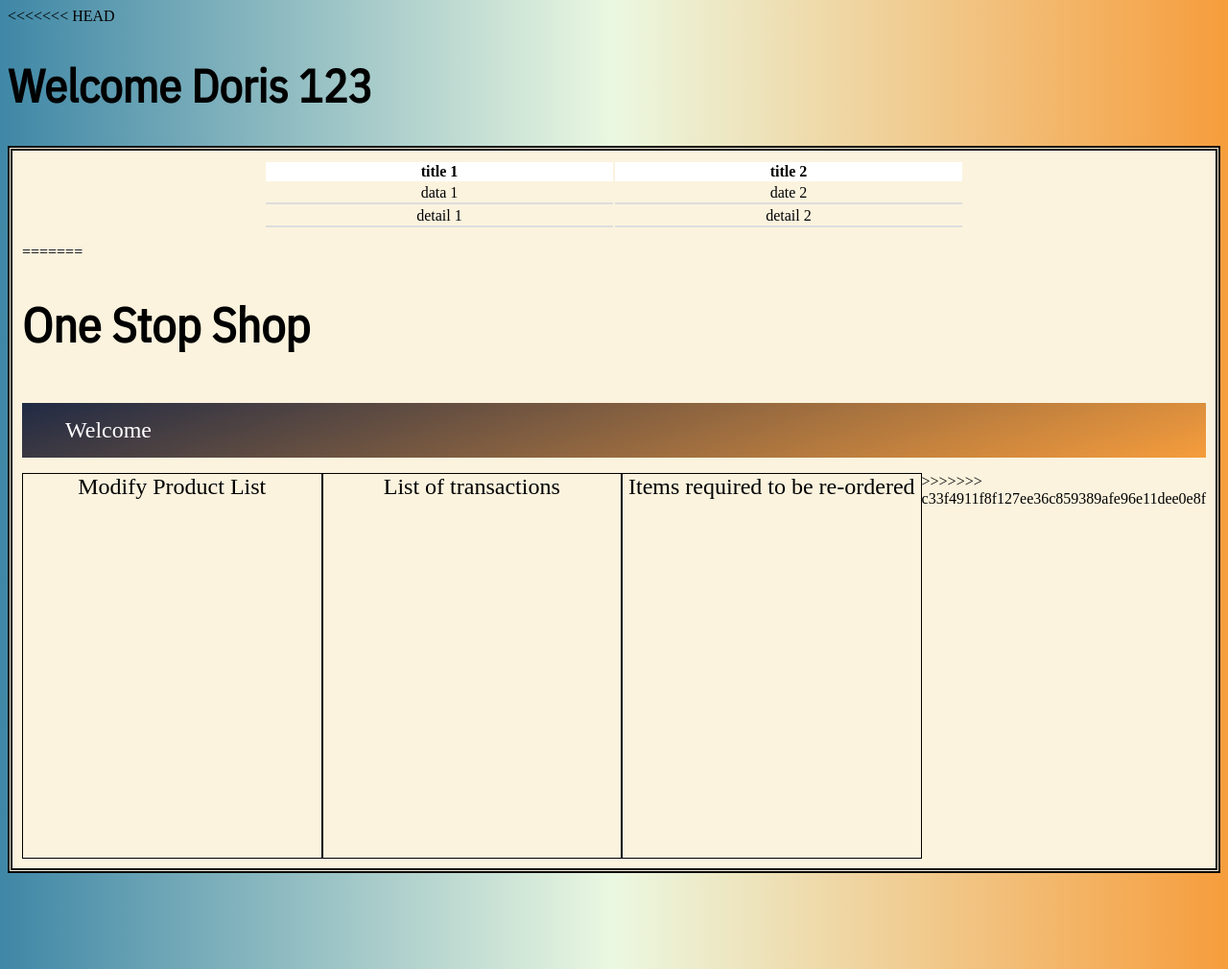
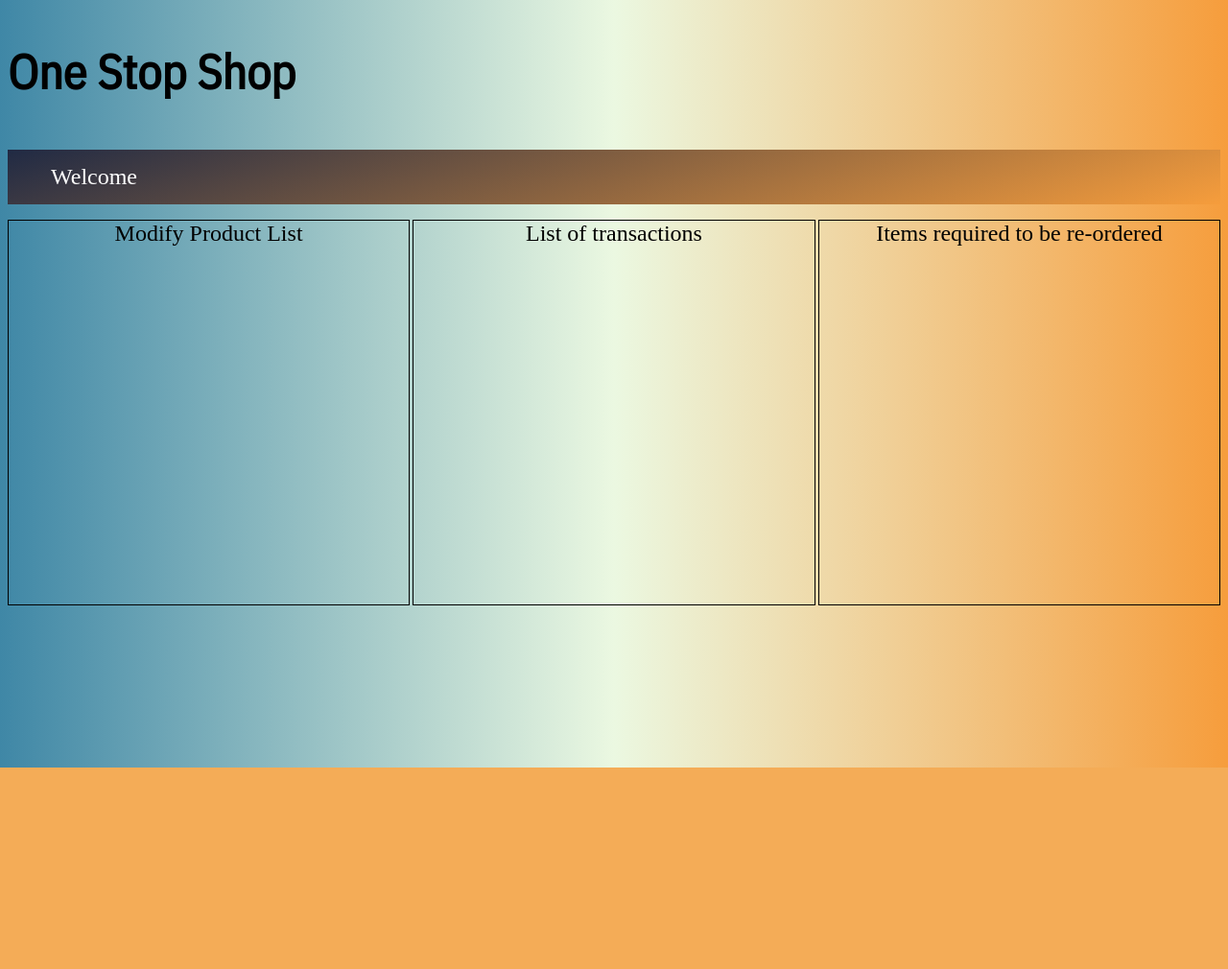
Before and after one commit to sumeetminhas/ACIT2911-Grp10, a Flask app: template templates/admin_dashboard.html in a window 1280 px wide. Shown: the whole page at 96% size. After the commit the page ends 800 px from the top, so only its background shows below. Run offline with Flask 2, Linux system fonts and the light colour scheme; the template is opened without the code that fills it, so the values that code supplies are empty.

Commit message:
Modified the overlapping table by doris

```diff
--- a/templates/admin_dashboard.html
+++ b/templates/admin_dashboard.html
@@ -4,33 +4,10 @@
     <meta charset="UTF-8">
     <meta http-equiv="X-UA-Compatible" content="IE=edge">
     <meta name="viewport" content="width=device-width, initial-scale=1.0">
-<<<<<<< HEAD
     <link rel="preconnect" href="https://fonts.googleapis.com">
     <link rel="preconnect" href="https://fonts.gstatic.com" crossorigin>
     <link href="https://fonts.googleapis.com/css2?family=Arvo&family=IBM+Plex+Sans+Condensed&display=swap" rel="stylesheet">
     <link rel="stylesheet" type="text/css" href="../static/styles.css">
-    <title>Admin dashboard</title>
-</head>
-<body>
-    <h1 class="header">Welcome {{ 'Doris 123' }}</h1>
-
-    <div class="main-content">
-        <table>
-            <tr>
-              <th>title 1</th>
-              <th>title 2</th>
-            </tr>
-            <tr>
-              <td>data 1</td>
-              <td>date 2</td>
-            </tr>
-            <tr>
-              <td>detail 1</td>
-              <td>detail 2</td>
-            </tr>
-          </table>
-=======
-    <link rel="stylesheet" href="../static/styles.css">
     <title>Admin dashboard</title>
 </head>
 <body>
@@ -48,7 +25,6 @@
         <div class="update-product">Modify Product List</div>
         <div class="trans-list">List of transactions</div>
         <div class="item-deficit">Items required to be re-ordered</div>
->>>>>>> c33f4911f8f127ee36c859389afe96e11dee0e8f
     </div>
 </body>
 </html>
```
